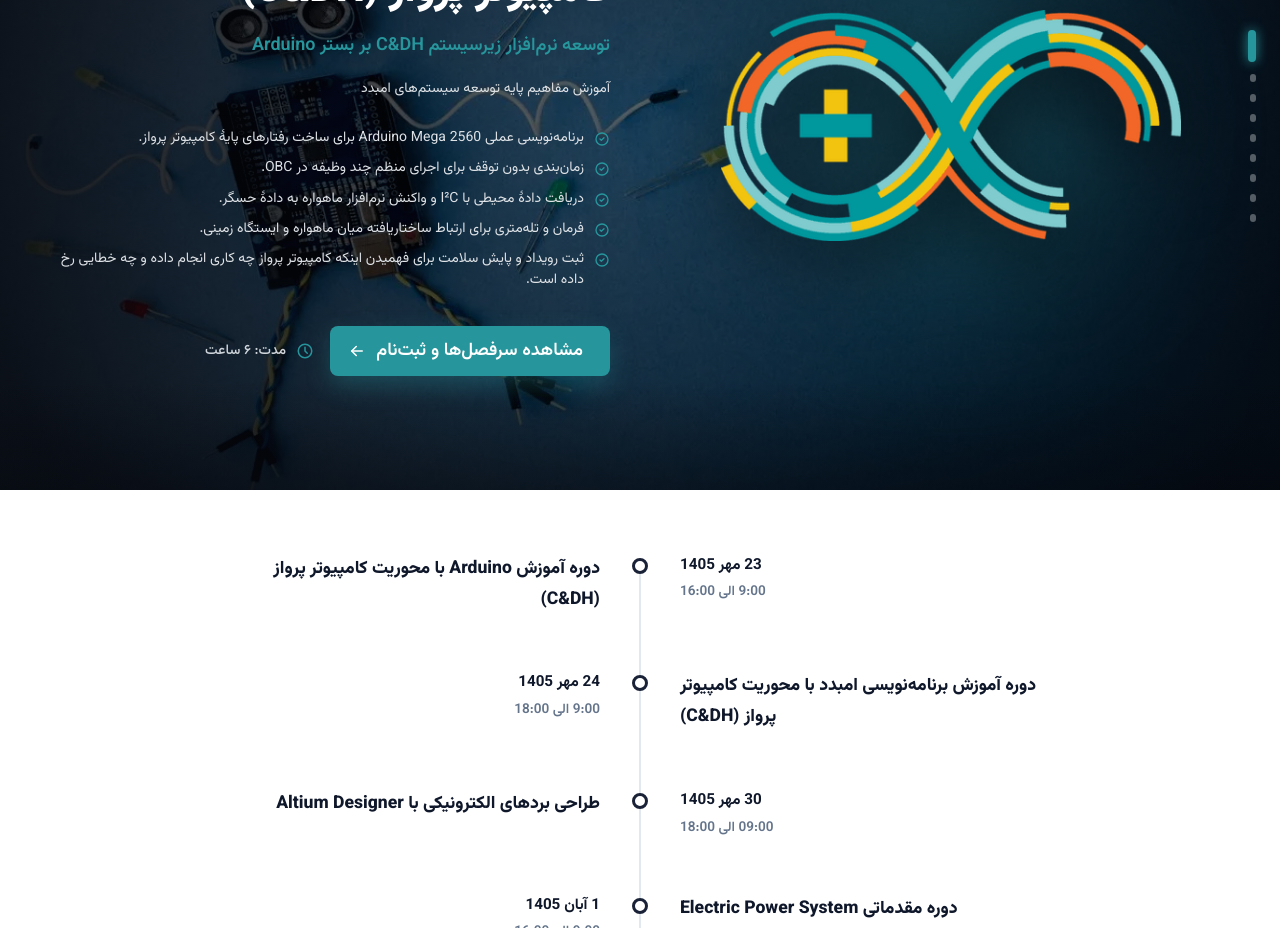
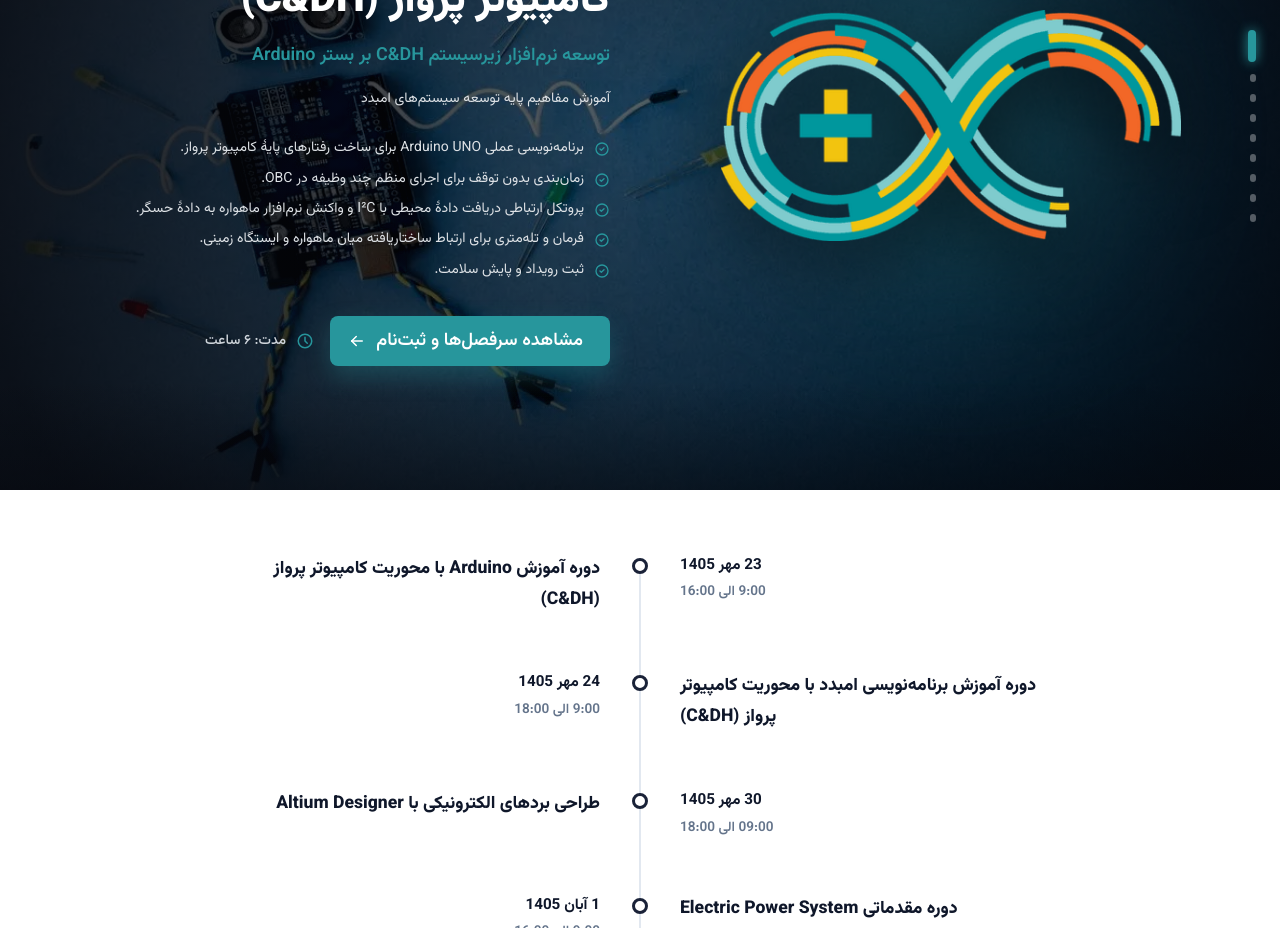
Before and after one commit to Sepehr-Satellite/sepehr-workshop-2026, a Next.js app: page / in a window 1280 px wide. Shown: the part 3120-4048 px from the top of the page. Built offline with nearby package versions, Linux system fonts and the light colour scheme.

Commit message:
correct information about requirements

```diff
--- a/src/modules/workshop/data/items/adcsWorkshop.ts
+++ b/src/modules/workshop/data/items/adcsWorkshop.ts
@@ -32,12 +32,13 @@ export const adcsWorkshop: Workshop =
       "آشنایی مقدماتی با برنامه‌نویسی میکروکنترلر (C/C++ یا آردوینو)"
     ],
     requirements: [
+      "لپ‌تاپ شخصی با محیط Arduino IDE",
+      "موارد زیر توسط برگزارکننده تامین می‌گردد",
       "ماهواره آموزشی Primary EduSat (به ازای هر گروه)",
       "کیت سنسور شامل برد Arduino Uno و کابل رابط",
-      "برد بورد و سیم‌های جامپر",
       "سنسور IMU و مغناطیس‌سنج (Magnetometer)",
-      "آهنربا جهت تست کالیبراسیون و اعمال گشتاور خارجی",
-      "لپ‌تاپ شخصی با محیط Arduino IDE"
+      "آهنربا جهت تست کالیبراسیون و اعمال گشتاور خارجی"
+
     ],
     syllabus: [
       {
--- a/src/modules/workshop/data/items/altiumWorkshop.ts
+++ b/src/modules/workshop/data/items/altiumWorkshop.ts
@@ -32,7 +32,7 @@ export const altiumWorkshop: Workshop =
       "آشنایی ابتدایی با مفاهیم مدارهای الکتریکی و دیجیتال"
     ],
     requirements: [
-      "لپ‌تاپ شخصی با حداقل ۸ گیگابایت رم",
+      "لپ‌تاپ شخصی",
       "نصب بودن نرم‌افزار Altium Designer (نسخه ۲۰ به بالا)",
       "ماوس (جهت سهولت و سرعت در رسم شماتیک و PCB)"
     ],
--- a/src/modules/workshop/data/items/arduinoWorkshop.ts
+++ b/src/modules/workshop/data/items/arduinoWorkshop.ts
@@ -15,11 +15,11 @@ export const arduinoWorkshop: Workshop =
     category: "سیستم‌های نهفته",
     color: "#27969C",
     highlights: [
-      "برنامه‌نویسی عملی Arduino Mega 2560 برای ساخت رفتارهای پایهٔ کامپیوتر پرواز.",
+      "برنامه‌نویسی عملی Arduino UNO برای ساخت رفتارهای پایهٔ کامپیوتر پرواز.",
       "زمان‌بندی بدون توقف برای اجرای منظم چند وظیفه در OBC.",
-      "دریافت دادهٔ محیطی با I²C و واکنش نرم‌افزار ماهواره به دادهٔ حسگر.",
+      "پروتکل ارتباطی دریافت دادهٔ محیطی با I²C و واکنش نرم‌افزار ماهواره به دادهٔ حسگر.",
       "فرمان و تله‌متری برای ارتباط ساختاریافته میان ماهواره و ایستگاه زمینی.",
-      "ثبت رویداد و پایش سلامت برای فهمیدن اینکه کامپیوتر پرواز چه کاری انجام داده و چه خطایی رخ داده است."
+      "ثبت رویداد و پایش سلامت."
     ],
     date: "23 مهر 1405",
     price: "1,800,000 تومان",
@@ -31,7 +31,11 @@ export const arduinoWorkshop: Workshop =
 
     // داده‌های جدید اضافه شده:
     prerequisites: ["علاقه به برنامه‌نویسی سیستم‌های نهفته"],
-    requirements: ["نرم‌افزار ArduinoIDE"],
+    requirements: [
+      "لپتاپ شخصی",
+      "نصب نرم‌افزار ArduinoIDE",
+      "ماهواره مکعبی primary kit (توسط برگزارکننده تامین می‌شود)"
+    ],
     syllabus: [
       {
         title: "بلوک اول: راه‌اندازی OBC و نخستین برنامهٔ پرواز",
--- a/src/modules/workshop/data/items/powerWorkshop.ts
+++ b/src/modules/workshop/data/items/powerWorkshop.ts
@@ -31,6 +31,8 @@ export const powerWorkshop: Workshop =
       "آشنایی با مدارات الکتریکی (قانون اهم، توان)",
     ],
     requirements: [
+      "لپتاب شخصی",
+      "نصب نرم‌افزار ArduinoIDE",
       "تمام تجهیزات توسط برگزارکننده فراهم می‌شود."
       // "برد بورد و سیم جامپر",
       // "مولتی‌متر دیجیتال",
```
